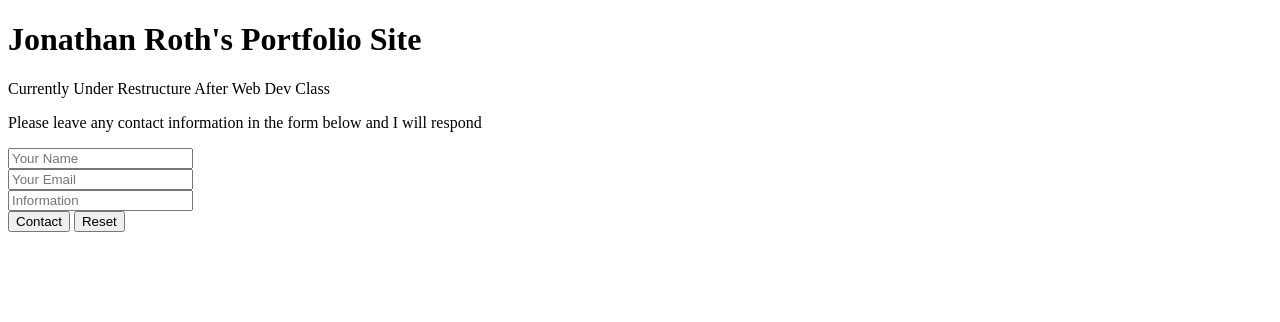
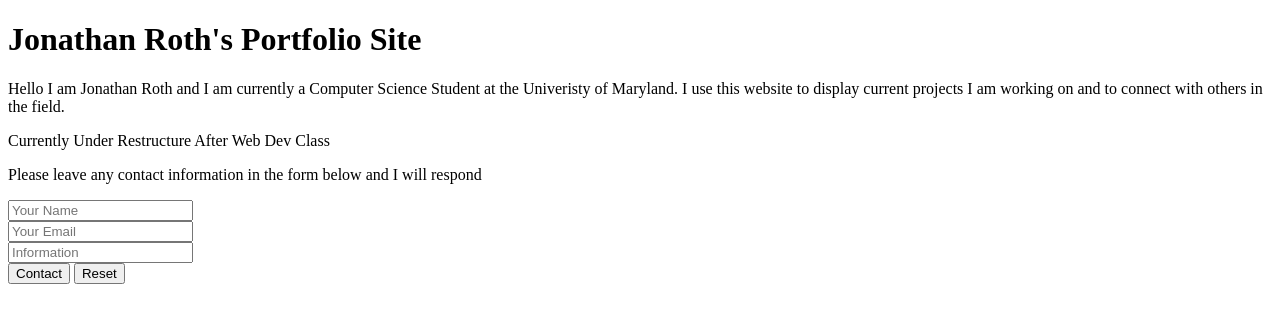
Before and after one commit to JonnyRoth2/JonnyRoth2.github.io, a plain HTML site: page index.html in a window 1280 px wide. Drawn offline with Linux system fonts and the light colour scheme.

Commit message:
scrapped the old site but put back some text and stuff

```diff
--- a/index.html
+++ b/index.html
@@ -9,6 +9,8 @@
     </head>
     <body>
         <h1><strong>Jonathan Roth's Portfolio Site</strong></h1>
+        <p>Hello I am Jonathan Roth and I am currently a Computer Science Student at the Univeristy of Maryland.
+            I use this website to display current projects I am working on and to connect with others in the field.</p>
         <p>Currently Under Restructure After Web Dev Class</p>
         <p>Please leave any contact information in the form below and I will respond</p>
         <form id="contact" onsubmit="emailMe()">
```
